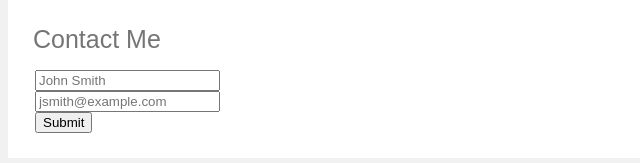
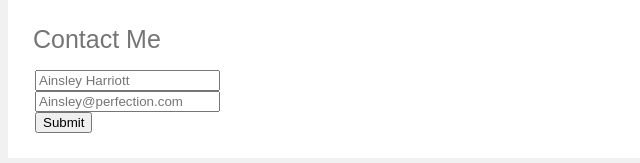
Before and after one commit to KyleBlackwell01/WebProg_ChallengePrac_102472889, a plain HTML site: page Prac/index.html in a window 1280 px wide. Shown: the part 1576-1739 px from the top of the page, 0-640 px from the left. Drawn offline with Linux system fonts and the light colour scheme.

Commit message:
Ainsley-ified

```diff
--- a/Prac/index.html
+++ b/Prac/index.html
@@ -209,8 +209,8 @@
             <div>
                 <table>
                     <tr>
-                        <input type="text" name="name" placeholder="John Smith" /><br>
-                        <input type="text" name="email" placeholder="jsmith@example.com" /><br>
+                        <input type="text" name="name" placeholder="Ainsley Harriott" /><br>
+                        <input type="text" name="email" placeholder="Ainsley@perfection.com" /><br>
                         <button>Submit</button>
                     </tr>
                 </table>
```
